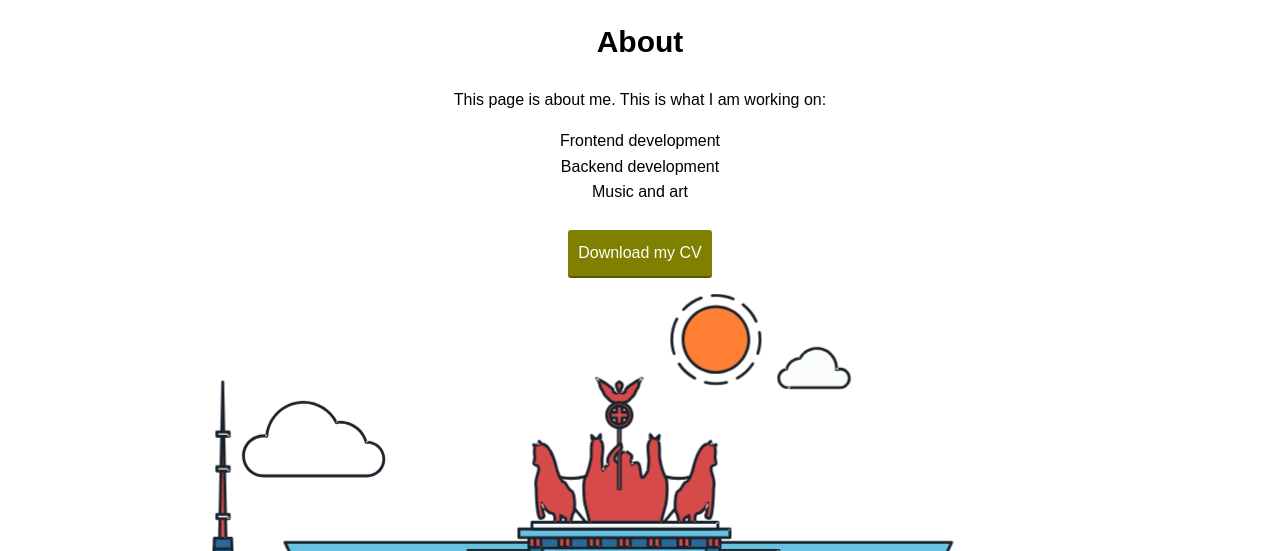
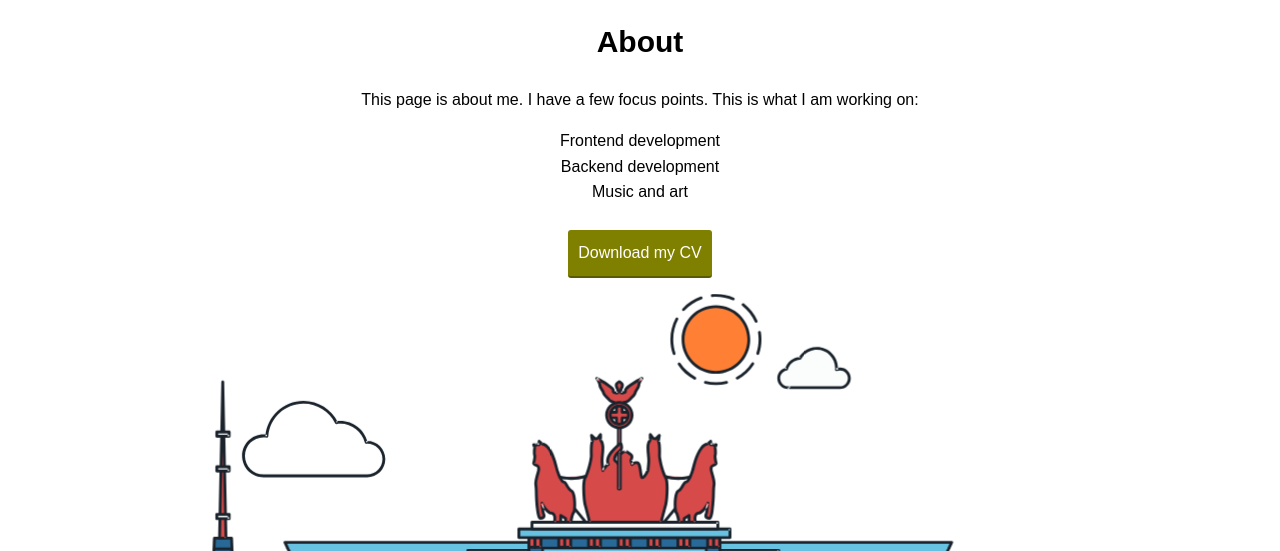
Before and after one commit to maaikevp/Portfolio-website, a plain HTML site: page about.html in a window 1280 px wide. Shown: the part 207-758 px from the top of the page. Drawn offline with Linux system fonts and the light colour scheme; a web font is replaced by a local one.

Commit message:
Update about.html

```diff
--- a/about.html
+++ b/about.html
@@ -42,7 +42,7 @@
  <main>
   <div class="aboutprolile">
   <h1>About</h1>
-  <p>This page is about me. This is what I am working on:</p>
+  <p>This page is about me. I have a few focus points. This is what I am working on:</p>
   <ul class= "no-bullet">
     <li>Frontend development</li>
     <li>Backend development</li>
```
